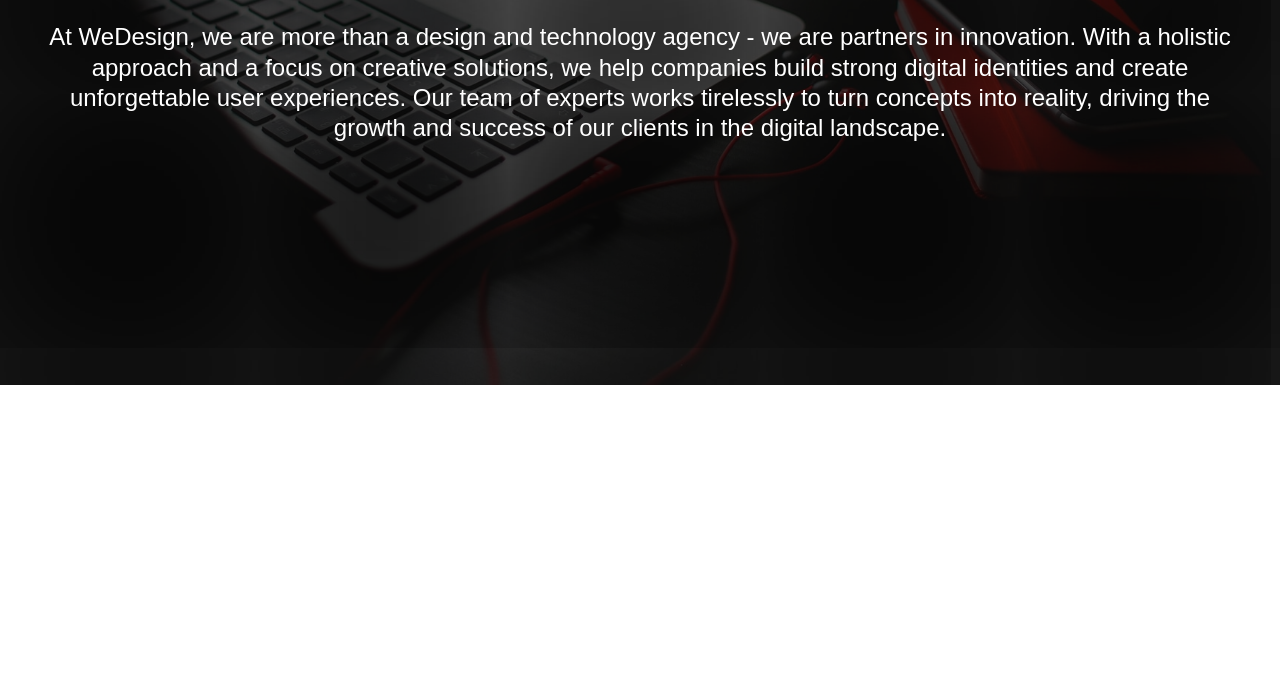
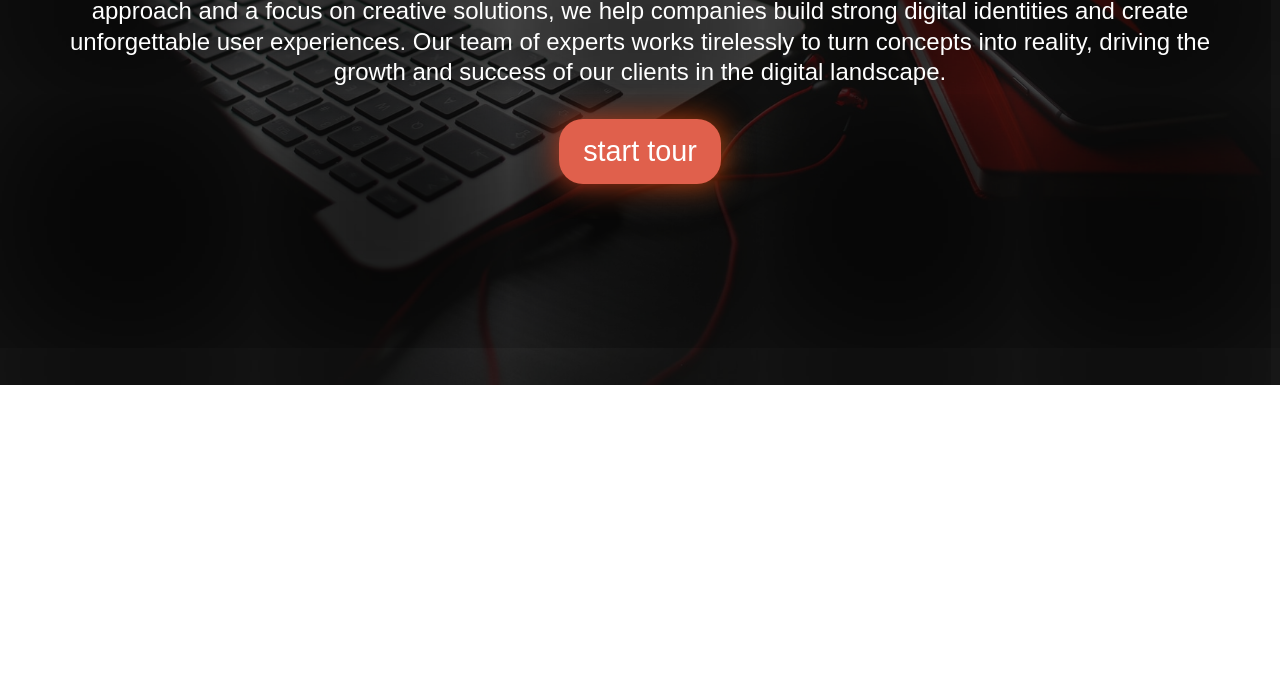
Before and after one commit to luizgdsmdev/js-course-project-WeDesign-website, a plain HTML site: page index.html in a window 1280 px wide. Shown: the part 415-1100 px from the top of the page. Drawn offline with Linux system fonts and the light colour scheme.

Commit message:
Adding 'tour' button to the top banner

```diff
--- a/assets/css/main__content.css
+++ b/assets/css/main__content.css
@@ -38,7 +38,7 @@ main{
     width: 100%;
     text-align: -webkit-center;
     text-align: center;
-    padding-bottom: 3rem;
+    padding-bottom: 2rem;
 }
 
 .main__content-text{
@@ -50,6 +50,73 @@ main{
     text-align: center;
     line-height: 1.9rem;
 }
+
+.main__content-button-wrapper{
+    position: relative;
+    z-index: 1;
+}
+
+.main__content-button{
+    margin-top: 2rem;
+    font-size: 1.8rem;
+    padding: 1rem 1.5rem;
+    background-color: #e0604c;
+    border-radius: 1.5rem;
+    font-weight: 300;
+    cursor: pointer;
+}
+
+.main__content-button-wrapper::after{
+    content: "";
+    width: 100%;
+    height: 4rem;
+    position: absolute;
+    left: 0;
+    bottom: 0;
+    z-index: -1;
+    border-radius: 1.5rem;
+    background: linear-gradient(to right, #c23636, #bd4205);
+    filter: blur(15px);
+    z-index: -1;
+    border-radius: 1rem;
+    animation: spin 5s ease-in-out infinite;
+    background-size: 200% 100%;
+}
+
+.main__content-button-wrapper:hover::after{
+    background: linear-gradient(to right, #c2b2b2, #ff0303);
+    animation: spinFast 2.3s ease-in-out infinite;
+    background-size: 200% 100%;
+}
+
+@keyframes spin {
+  0%{
+    background-position: 50% 50% ; /* Start position */
+  }
+  30%{
+    background-position: 100% 100%; /* Start position */
+  }
+  60%{
+    background-position: 50% 50% ; /* Start position */
+  }
+  70%{
+    background-position: 100% 100%; /* Start position */
+  }
+  100% {
+    background-position: 50% 50%; /* End position */
+  }
+}
+
+@keyframes spinFast {
+  0%{
+    background-position: 200% 100% ; /* Start position */
+  }
+  100% {
+    background-position: 500% 100%; /* End position */
+  }
+}
+
+
 
 
 
--- a/assets/js/main.js
+++ b/assets/js/main.js
@@ -4,7 +4,7 @@
 let nav__menuTop = document.getElementById("nav__menu-top");
 window.addEventListener("scroll", () => {
     console.log(this.scrollY);
-    this.scrollY > 40 ? nav__menuTop.style.backgroundColor = "rgba(0, 0, 0, 0.5)" : nav__menuTop.style.backgroundColor = "rgba(0, 0, 0, 1)";
+    this.scrollY > 40 ? nav__menuTop.style.backgroundColor = "rgba(0, 0, 0, 0.8)" : nav__menuTop.style.backgroundColor = "rgba(0, 0, 0, 1)";
 });
 
 //Mobile menu handler
--- a/index.html
+++ b/index.html
@@ -51,6 +51,12 @@
                         At WeDesign, we are more than a design and technology agency - we are partners in innovation. With a holistic approach and a focus on creative solutions, we help companies build strong digital identities and create unforgettable user experiences. Our team of experts works tirelessly to turn concepts into reality, driving the growth and success of our clients in the digital landscape.
                     </p>
                 </div>
+
+                <div id="main__content-button-wrapper" class="main__content-button-wrapper">
+                    <div id="main__content-button" class="main__content-button">
+                        start tour
+                    </div>
+                </div>
             </div>
         </div>
     </main>
```
